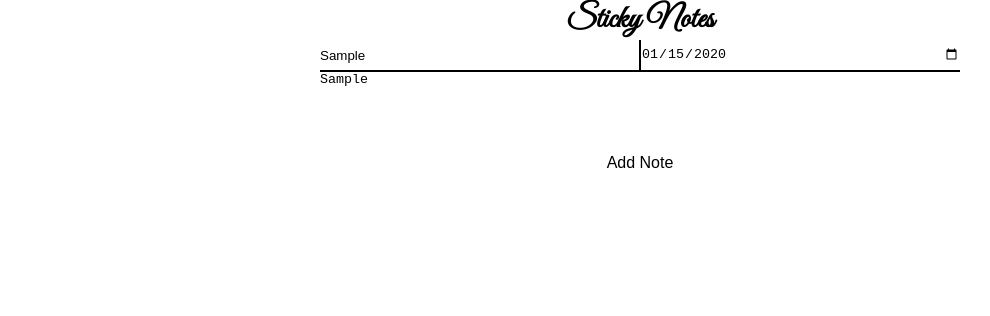
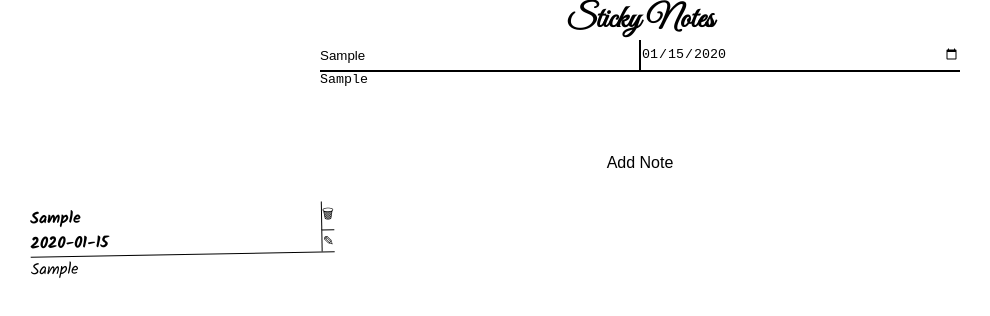
Before and after one commit to Chalitacc/sticky-workshop, a website built with Vite: page index.html in a window 1280 px wide. Both pictures are taken after typing "Sample", "2020-01-15", "Sample" into the empty fields and a click on the button "Add Note". Shown: the whole page, without its empty margins (0-990 px from the left). Built offline with nearby package versions, Linux system fonts and the light colour scheme.

Commit message:
finish render features

```diff
--- a/src/css/stye.css
+++ b/src/css/stye.css
@@ -27,6 +27,8 @@ header {
   padding: var(--spacing-medium);
   font-family: GreatVibes-Regular;
 }
+
+/* -------STYLE FOR FORM---------- */
 
 main {
   height: 100%;
@@ -88,3 +90,67 @@ main {
   text-align: center;
   padding: var(--spacing-x-small);
 }
+
+/* --------STYLE FOR NOTES-----------  */
+
+.notes-container {
+  display: grid;
+  grid-template-columns: repeat(auto-fill, minmax(250px, 1fr));
+  gap: var(--spacing-medium);
+  width: 95%;
+  background-color: var(--color-note-container);
+  flex-grow: 1; /*makes the container take the available space*/
+  margin: 0 auto; /*another way to center it horizontally*/
+  padding: var(--spacing-medium);
+}
+
+.note-card {
+  min-height: 200px;
+  max-height: 250px;
+  background-color: var(--color-note-background);
+
+  /*adding these in case the user do not have spaces between letters, then it will go out of the container, this will prevent it*/
+  line-break: anywhere;
+  hyphens: auto;
+}
+
+.note-card__detail-tools-container {
+  display: flex;
+  border-bottom: 1px solid black;
+  padding-left: var(--spacing-x-small);
+  background-color: var(--color-card-header);
+}
+
+.note-card__details-container {
+  display: flex;
+  flex-direction: column;
+  gap: var(--spacing-small);
+  flex-grow: 1;
+  font-family: Kalam-bold;
+}
+
+.note-card__tools-container {
+  display: flex;
+  flex-direction: column;
+}
+
+.note-card__delete-button,
+.note-card__edit-button {
+  flex-grow: 1;
+  padding: var(--spacing-small);
+  background-color: var(--color-note-buttons);
+  border-left: 1px solid black; /*creating border for the space between the two containers*/
+}
+
+.note-card__delete-button {
+  border-bottom: 1px solid black;
+}
+
+.note-card__delete-button:hover,
+.note-card__edit-button:hover {
+  opacity: 0.9;
+}
+
+.note-card__text {
+  padding: var(--spacing-small);
+}
--- a/src/js/addNotes.js
+++ b/src/js/addNotes.js
@@ -12,9 +12,9 @@ const addNotes = (subject, date, text) => {
 
   const note = {
     id: uuidv4(),
-    InputSubject: subject.value.trim(),
-    InputDate: date.value.trim(),
-    InputText: text.value.trim(),
+    subject: subject.value.trim(),
+    date: date.value.trim(),
+    text: text.value.trim(),
     rotation: generateRandomNumber(), //making the rotation function on its own instead of here as it will be more clean
   };
 
--- a/src/js/app.js
+++ b/src/js/app.js
@@ -1,4 +1,5 @@
 import addNotes from "./addNotes.js"; //if not using a bundler, have to add .js, but add it anyways just in case
+import renderNotes from "./renderNotes.js";
 
 //SELECTING ELEMENTS
 const form = document.querySelector(".form");
@@ -10,5 +11,6 @@ const noteText = document.querySelector(".form__note-input");
 form.addEventListener("submit", (e) => {
   e.preventDefault();
   addNotes(subjectInput, dateInput, noteText);
+  renderNotes(); //import in here for when the button is submitted
 });
 //()=> - this is an anonymous function so that it will wait until the form is submitted before executing the function. therefore dont add the parameters (subjectinput etc.) without this anonymous function is added
--- /dev/null
+++ b/src/js/renderNotes.js
@@ -0,0 +1,54 @@
+const renderNotes = () => {
+  const notesList = JSON.parse(localStorage.getItem("notes")); //converting it back to an array
+  const notesContainer = document.querySelector(".notes-container");
+
+  if (notesList) {
+    notesContainer.innerHTML = ""; //will clear the canvas for us as it can duplicate when you add more notes
+    const reversedNotesArray = notesList.slice().reverse(); //the slice clones it, reverse will make that the new notes will come first and not at the end of the array
+
+    // CREATING AND RENDER THE NOTES
+    // using a loop to make it continue everytime
+
+    reversedNotesArray.forEach((note) => {
+      //create elements
+      const noteCard = document.createElement("div");
+      const noteSubject = document.createElement("span");
+      const noteDate = document.createElement("span");
+      const detailsToolsContainer = document.createElement("div");
+      const dateSubjectContainer = document.createElement("div");
+      const deleteButton = document.createElement("button");
+      const editButton = document.createElement("button");
+      const editDeleteContainer = document.createElement("div");
+      const noteText = document.createElement("p");
+
+      //APPEND ELEMENTS
+
+      notesContainer.append(noteCard);
+      noteCard.append(detailsToolsContainer);
+      detailsToolsContainer.append(dateSubjectContainer, editDeleteContainer);
+      noteCard.append(noteText);
+      dateSubjectContainer.append(noteSubject, noteDate);
+      editDeleteContainer.append(deleteButton, editButton);
+
+      //INSERTING NOTES DATA
+      noteSubject.textContent = note.subject;
+      noteDate.textContent = note.date;
+      noteText.textContent = note.text;
+      deleteButton.textContent = "🗑";
+      editButton.textContent = "✎";
+
+      // ADD CLASSES
+      noteCard.classList.add("note-card");
+      detailsToolsContainer.classList.add("note-card__detail-tools-container");
+      dateSubjectContainer.classList.add("note-card__details-container");
+      editDeleteContainer.classList.add("note-card__tools-container");
+      deleteButton.classList.add("note-card__delete-button");
+      editButton.classList.add("note-card__edit-button");
+      noteText.classList.add("note-card__text");
+
+      noteCard.style.transform = `rotate(${note.rotation}deg)`; //as this attribute is a function
+    });
+  }
+};
+
+export default renderNotes;
```
